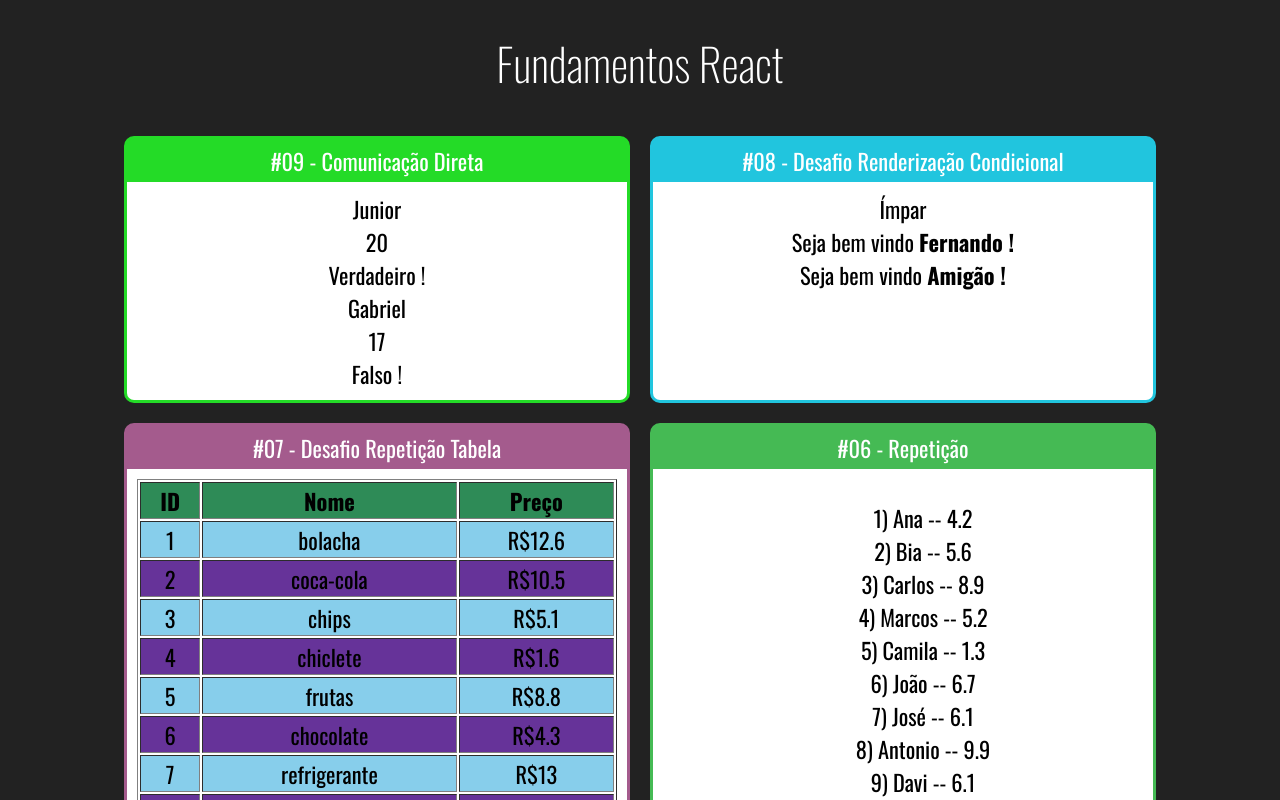
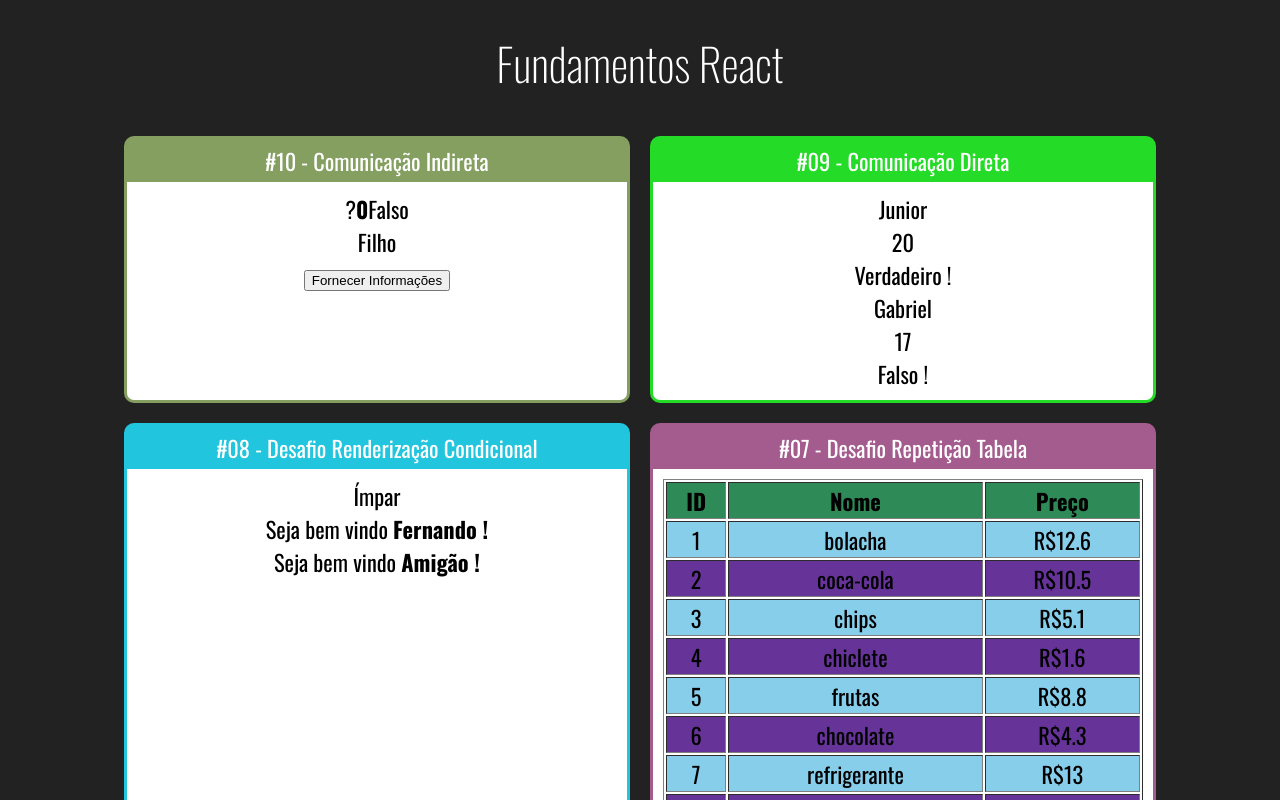
Before and after one commit to marcosocorrea/Fundamentos-Curso-React---Redux, a React (Create React App) app: page / in a window 1280 px wide. Shown: the top 800 px of the page. Built offline with nearby package versions, Linux system fonts and the light colour scheme.

Commit message:
25 10 2020 (2)

```diff
--- a/src/App.jsx
+++ b/src/App.jsx
@@ -1,6 +1,7 @@
 
 import React from 'react'
 
+import IndiretaPai from './components/comunicacao/IndiretaPai'
 import UsuarioInfo from './components/condicional/UsuarioInfo'
 import ParOuImpar from './components/condicional/ParOuImpar'
 import ListaAlunos from "./components/repeticao/ListaAlunos"
@@ -23,14 +24,21 @@ export default _ =>
 
         <div className="Cards">
 
-        <Card titulo="#09 - Comunicação Direta" color="#24db27" >
+            <Card titulo="#10 - Comunicação Indireta" color="#849f60" >
+
+                <IndiretaPai>
+                </IndiretaPai>
+
+            </Card>
+
+            <Card titulo="#09 - Comunicação Direta" color="#24db27" >
                 <DiretaPai></DiretaPai>
 
             </Card>
 
             <Card titulo="#08 - Desafio Renderização Condicional" color="#21c5de" >
                 <ParOuImpar numero={21}></ParOuImpar>
-                <UsuarioInfo usuario={{nome: 'Fernando'}}></UsuarioInfo>
+                <UsuarioInfo usuario={{ nome: 'Fernando' }}></UsuarioInfo>
                 <UsuarioInfo></UsuarioInfo>
             </Card>
 
--- /dev/null
+++ b/src/components/comunicacao/IndiretaFilho.jsx
@@ -0,0 +1,15 @@
+import React from 'react'
+
+
+
+export default props => {
+    const cb = props.quandoClicar
+    return (
+        <div>
+            <div> Filho </div>
+            <button onClick={e => cb('João', 53, true)}>
+                Fornecer Informações
+            </button>
+        </div>
+    )
+}
--- /dev/null
+++ b/src/components/comunicacao/IndiretaPai.jsx
@@ -0,0 +1,26 @@
+import React, { useState } from 'react'
+import IndiretaFilho from './IndiretaFilho'
+
+
+export default props => {
+    let [nome, mudarNome] = useState('?')
+    let [idade, mudarIdade] = useState(0)
+    let [nerd, mudarNerd] = useState(false)
+
+    function fornecerInformacoes(nome, idade, nerd) {
+        mudarNome(nome)
+        mudarIdade(idade)
+        mudarNerd(nerd)
+    }
+
+    return (
+        <div>
+            <div>
+                <span>{nome}</span>
+                <span><strong>{idade}</strong></span>
+                <span>{nerd ? 'Verdadeiro' : 'Falso'}</span>
+            </div>
+            <IndiretaFilho quandoClicar={fornecerInformacoes}></IndiretaFilho>
+        </div>
+    )
+}
```
